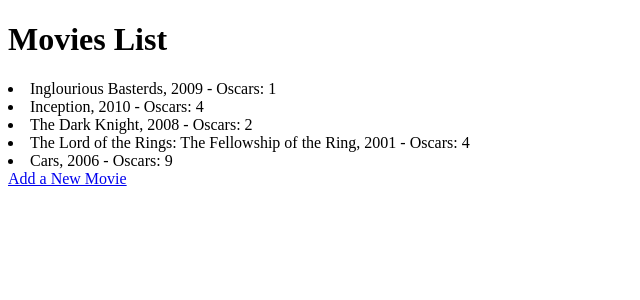
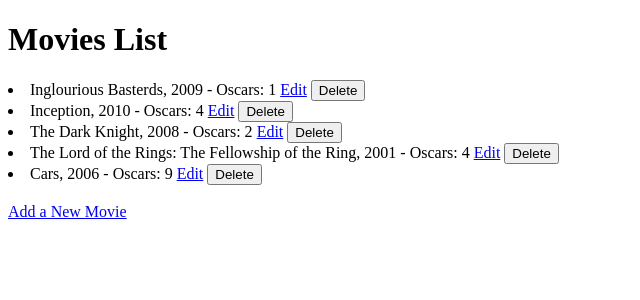
Before and after one commit to jessedanoesastro/ddw, a Flask app: page / in a window 1280 px wide. Shown: the top 300 px of the page, without its empty margins (0-640 px from the left). Run offline with Flask 3, Linux system fonts and the light colour scheme.

Commit message:
created the edit and delete function

```diff
--- a/assignment1_files/flask_application_assignment.py
+++ b/assignment1_files/flask_application_assignment.py
@@ -36,8 +36,8 @@ def add_movie():
     if request.method == "POST" :
         #get items from form
         name = request.form['name']
-        year = int.request.form['year']
-        oscars = int.request.form['oscars']
+        year = int(request.form['year'])
+        oscars = int(request.form['oscars'])
         # Create a new movie entry
         new_movie = Movie(name=name, year=year, oscars=oscars)
 
@@ -49,5 +49,34 @@ def add_movie():
 
     return render_template('add_movie.html')
 
+@app.route('/edit/<int:id>', methods=['GET', 'POST'])
+def edit_movie(id):
+     #get movie by ID
+    movie = Movie.query.get(id)
+
+    if not movie:
+        return "Movie not found", 404
+
+    if request.method == 'POST':
+        #update movie data from form
+        movie.name = request.form['name']
+        movie.year = int(request.form['year'])
+        movie.oscars = int(request.form['oscars'])
+
+        db.session.add(movie)
+        db.session.commit()
+
+        return redirect(url_for('index'))
+
+    return render_template('edit_movie.html', movie=movie)
+
+@app.route('/delete/<int:id>', methods=['POST'])
+def delete_movie(id):
+    #delete movie
+    movie = Movie.query.get_or_404(id)
+    db.session.delete(movie)
+    db.session.commit()
+    return redirect(url_for('index'))
+
 if __name__ == '__main__':
     app.run(debug=True)
--- a/assignment1_files/templates/add_movie.html
+++ b/assignment1_files/templates/add_movie.html
@@ -17,7 +17,6 @@
       <button type="submit">Add Movie</button>
     </form>
 
-
     <br>
     <a href="{{ url_for('index') }}">Back to Movies List</a>
 </body>
--- a/assignment1_files/templates/index.html
+++ b/assignment1_files/templates/index.html
@@ -10,9 +10,15 @@
 
     <!-- Displaying all movies -->
     {% for movie in movies %}
-    <li>{{movie.name}}, {{movie.year}} - Oscars: {{movie.oscars}}</li>
+    <li>{{movie.name}}, {{movie.year}} - Oscars: {{movie.oscars}}
+         <a href="{{ url_for('edit_movie', id=movie.id) }}">Edit</a>
+         <form action="{{ url_for('delete_movie', id=movie.id) }}" method="POST" style="display:inline;">
+            <button type="submit">Delete</button>
+         </form>
+    </li>
     {% endfor %}
     <!-- Link to add a new movie -->
+    <br>
     <a href="{{ url_for('add_movie') }}">Add a New Movie</a>
 </body>
 </html>
```
Also changed, not shown: assignment1_files/templates/edit_movie.html (added, +23 -0 lines), assignment1_files/movies.db. Lines whose indentation alone changed are shown as unchanged.
